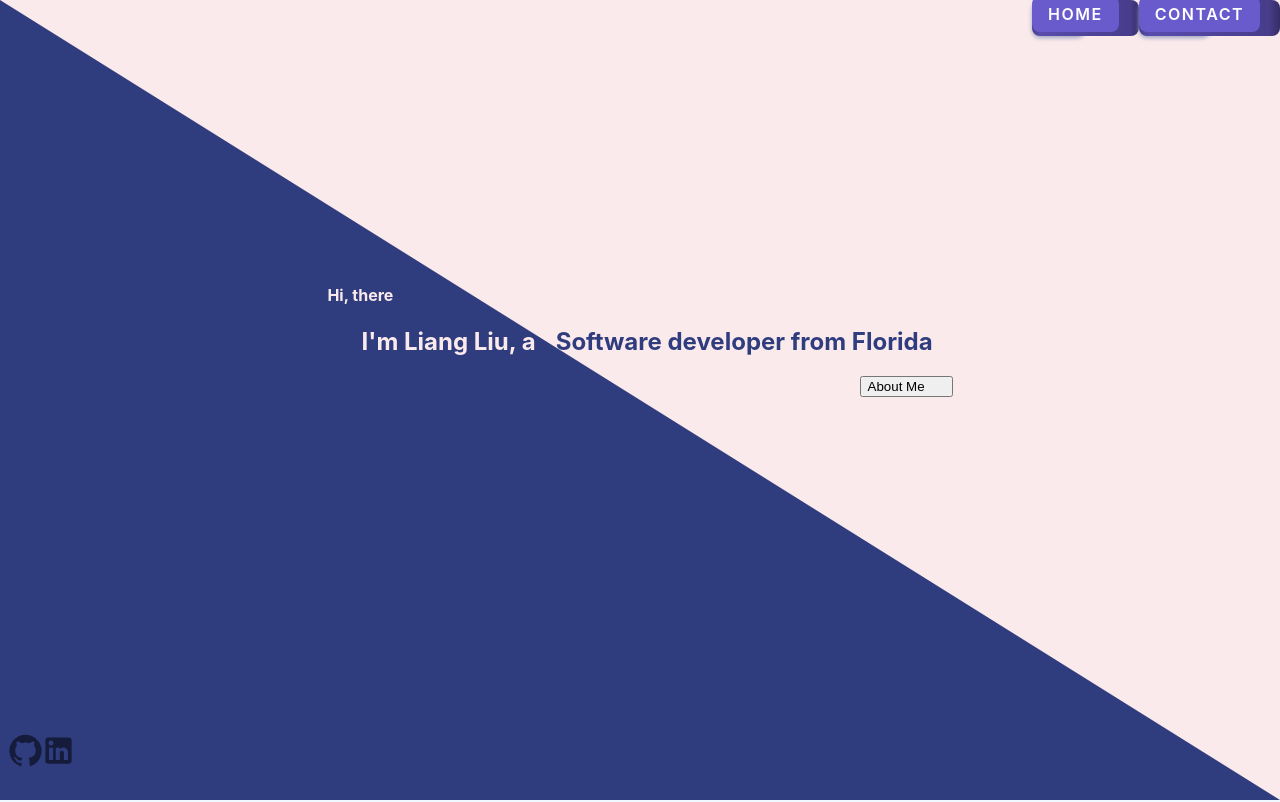
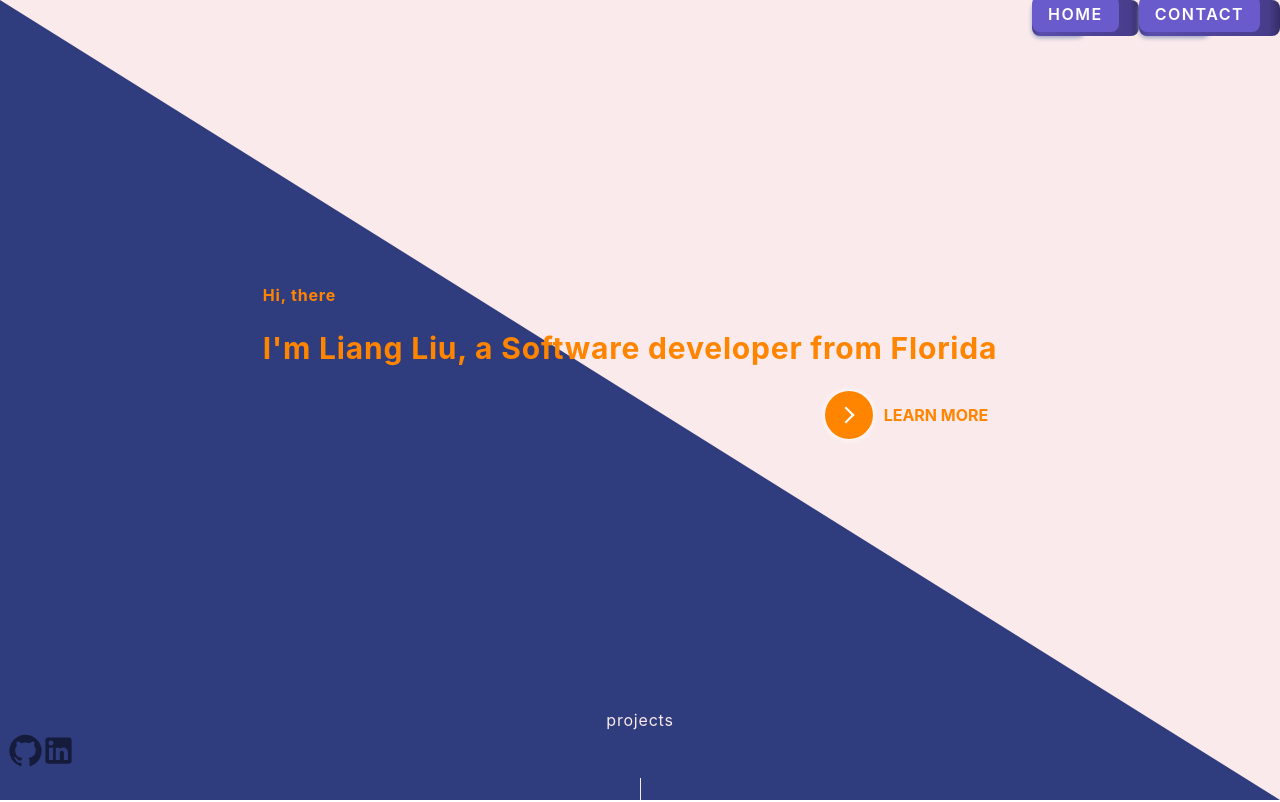
Before and after one commit to a1484414286/a1484414286.github.io, a React (Create React App) app: page / in a window 1280 px wide. Shown: the top 802 px of the page. Built offline with nearby package versions, Linux system fonts and the light colour scheme.

Commit message:
update color pallete of landing page, will be working on project section

```diff
--- a/src/App.js
+++ b/src/App.js
@@ -1,6 +1,7 @@
 import LandingPage from './components/LandingPage';
 import ProjectsSection from './components/ProjectsSection';
 import React from 'react';
+import './css/global.css'
 
 function App() {
   return (
--- a/src/components/LandingPage.js
+++ b/src/components/LandingPage.js
@@ -1,11 +1,10 @@
 import Navbar from './Navbar'
 import '../css/LandingPage.css'
 import {motion} from "framer-motion";
-import React from 'react';
 import {IconButton, Grid} from '@mui/material';
 import GitHubIcon from '@mui/icons-material/GitHub';
 import LinkedInIcon from '@mui/icons-material/LinkedIn';
-import AboutMe from './AboutMe'
+import React from 'react';
 
 export default function LandingPage() {
   const lineVariants = {
@@ -13,18 +12,28 @@ export default function LandingPage() {
     visible: { opacity: 1, x: 0, transition: { duration: 3.0 } },
   };
 
+  const color =
+  {
+    color : "#FF8500"
+  }
+
   return (
     <div className="body">
       <div className='triangle triangle-left'></div>
       <div className='triangle triangle-right'></div>
         <Navbar></Navbar>
         <div className='animated'>
-          <motion.div initial="hidden" animate="visible" variants={lineVariants}>
-            <h4><span style={{color : '#FBEAEB'}}>Hi, there</span></h4>
-            <h2><span style={{color : '#FBEAEB'}}>&nbsp;&nbsp;&nbsp;&nbsp;&nbsp;&nbsp;I'm Liang Liu, a</span><span style={{color:"#2F3C7E"}}>Software developer from Florida </span></h2>
+          <motion.div  initial="hidden" animate="visible" variants={lineVariants}>
+            <h4><span style= {color}>Hi, there</span></h4>
+            <h2><span style= {color}>I'm Liang Liu, a Software developer from Florida </span></h2>
           </motion.div>
           <div className="about-me">
-            <AboutMe></AboutMe>
+            <button class="learn-more">
+              <span aria-hidden="true" class="circle">
+              <span class="icon arrow"></span>
+              </span>
+              <span class="button-text">Learn More</span>
+            </button>
           </div>
         </div>
 
--- a/src/css/LandingPage.css
+++ b/src/css/LandingPage.css
@@ -36,7 +36,7 @@
    top: 0;
    left: 0;
    border-right: 100vw solid transparent;
-   border-bottom: 100vh solid #2F3C7E;
+   border-bottom: 100vh solid #2F3C7E ;
  }
 
  .button-stack
@@ -59,22 +59,26 @@ span:hover{
    border-left: 1.5px solid #FBEAEB;
    height: 35px;
    width: 2%;
-   left: calc(50% - 1%);
-   position: absolute;
-   bottom: 0;
+   position: relative;
+   display: flex;
+   align-items: center;
+   justify-content: center;
 }
 
 .arrow-container{
-   height: 45px;
+   height: 60px;
    width: 100%;
    justify-content: center;
    display: flex;
    align-items: center;
-   position: relative;
+   position: absolute;
+   bottom: -25px;
+   left: 51%;
+   transform: translateX(-50%);
 }
 
 .arrow-container:hover .down-arrow {
-   margin-bottom: 2%;
+   margin-bottom: 3%;
    transition: all .3s;
    border-left: 2px solid #FBEAEB;
    opacity: .9;
@@ -89,16 +93,17 @@ span:hover{
 .arrow-head{
    width: 0;
    height: 0;
-   position: absolute;
    top: 70%;
-   left: -20%;
+   left: -2%;
    border: solid #FBEAEB;
    border-width: 0 1.5px 1.5px 0;
    display: inline-block;
    padding: 4px;
-
    transform: rotate(45deg);
    -webkit-transform: rotate(45deg);
+   position: absolute; /* Change this */
+   bottom: -10px; /* Adjust as needed */
+   transform: translateX(-50%) rotate(45deg);
 }
 
 .about-me
@@ -112,10 +117,124 @@ span:hover{
 
 .projects
 {
+   color: #FBEAEB;
    height: auto;
    width: 100%;
-   align-items: center;
+   align-items: flex-start;
    justify-content: center;
    display: flex;
-   font: 400;
+   position: absolute;
+   bottom: 70px;
+   z-index: 1;
+   left: 50%;
+   transform: translateX(-50%);
 }
+
+button {
+   position: relative;
+   display: inline-block;
+   cursor: pointer;
+   outline: none;
+   border: 0;
+   vertical-align: middle;
+   text-decoration: none;
+   background: transparent;
+   padding: 0;
+   font-size: inherit;
+   font-family: inherit;
+ }
+
+ button.learn-more {
+   width: 12rem;
+   height: auto;
+ }
+
+ button.learn-more .circle {
+   transition: all 0.45s cubic-bezier(0.65, 0, 0.076, 1);
+   box-shadow: 0 0 5px 1px white;
+   position: relative;
+   display: block;
+   margin: 0;
+   width: 3rem;
+   height: 3rem;
+   background: #FF8500;
+   border-radius: 1.625rem;
+ }
+
+ button.learn-more .circle .icon {
+   transition: all 0.45s cubic-bezier(0.65, 0, 0.076, 1);
+   position: absolute;
+   top: 0;
+   bottom: 0;
+   margin: auto;
+   background: #fff;
+ }
+
+ button.learn-more .circle .icon.arrow {
+   transition: all 0.45s cubic-bezier(0.65, 0, 0.076, 1);
+   left: 0.625rem;
+   width: 1.125rem;
+   height: 0.125rem;
+   background: none;
+ }
+
+ button.learn-more .circle .icon.arrow::before {
+   position: absolute;
+   content: "";
+   top: -0.29rem;
+   right: 0.0625rem;
+   width: 0.625rem;
+   height: 0.625rem;
+   border-top: 0.125rem solid #fff;
+   border-right: 0.125rem solid #fff;
+   transform: rotate(45deg);
+ }
+
+ button.learn-more .button-text {
+   transition: all 0.45s cubic-bezier(0.65, 0, 0.076, 1);
+   position: absolute;
+   top: 0;
+   left: 0;
+   right: 0;
+   bottom: 0;
+   padding: 0.75rem 0;
+   margin: 0 0 0 1.85rem;
+   color: #FF8500;
+   font-weight: 700;
+   line-height: 1.6;
+   text-align: center;
+   text-transform: uppercase;
+ }
+
+ button:hover .circle {
+   width: 100%;
+   box-shadow: 0 0 10px 2px white;
+ }
+
+ button:hover .button-text {
+   transform: translate(-1.7rem, 0);
+ }
+
+ button:hover .circle .icon.arrow {
+   background: #fff;
+   transform: translate(8.7rem, 0);
+ }
+
+ button:active .circle .icon.arrow {
+   transform: translate(9.5rem, 0);
+   transition: all 0.3s;
+ }
+
+ button:active .circle {
+   transform: scale(0.9);
+   transition: all 0.3s;
+   box-shadow: 0 0 5px 0.5px white;
+ }
+
+ button:hover .button-text {
+   color: #fff;
+ }
+
+ button:active .button-text {
+   color: rgba(255, 255, 255, 0.459);
+ }
--- a/src/css/ProjectSection.css
+++ b/src/css/ProjectSection.css
@@ -1,6 +1,6 @@
 #root
 {
-    background-color: #F0F8FF;
+    background-color: white;
 }
 
 
--- /dev/null
+++ b/src/css/global.css
@@ -0,0 +1,34 @@
+/* styles.css */
+
+/* Base styles */
+body {
+    background-color: #050817;
+    color: #f0f8ff;
+    letter-spacing: 0.05em; /* Equivalent to tracking-wide in Tailwind */
+  }
+
+  /* Heading styles */
+  h1 {
+    font-size: 2.25rem; /* Equivalent to text-4xl in Tailwind */
+  }
+
+  h2,
+  h3,
+  h4,
+  h5,
+  h6 {
+    font-weight: bold;
+  }
+
+  h1 {
+    font-size: 2.25rem; /* Equivalent to text-4xl in Tailwind */
+  }
+
+  h2 {
+    font-size: 1.875rem; /* Equivalent to text-3xl in Tailwind */
+  }
+
+  /* List item styles */
+  li {
+    cursor: pointer;
+  }
```
